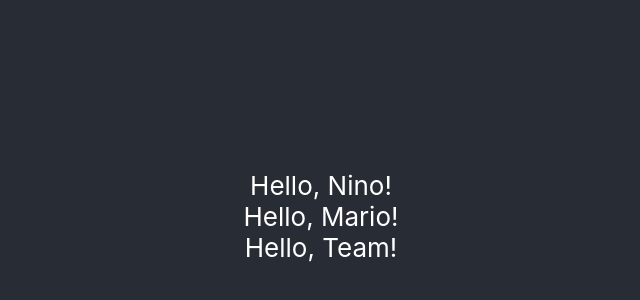
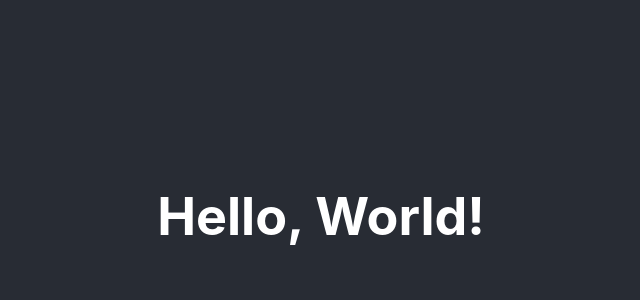
Before and after one commit to Raccoon6650/Develhope-React, a React (Create React App) app in the folder esercizi_develhope/: page / in a window 1280 px wide. Shown: the part 184-484 px from the top of the page, without its empty margins (319-959 px from the left). Built offline with nearby package versions, Linux system fonts and the light colour scheme.

Commit message:
Esercizio svolto

```diff
--- a/esercizi_develhope/src/App.js
+++ b/esercizi_develhope/src/App.js
@@ -6,9 +6,7 @@ function App() {
   return (
     <div className="App">
       <header className="App-header">
-        <Hello name="Nino!"> </Hello>
-        <Hello name="Mario!"> </Hello>
-        <Hello name="Team!"> </Hello>
+        <Hello name="World!"> </Hello>
       </header>
     </div>
   );
--- a/esercizi_develhope/src/components/hello.js
+++ b/esercizi_develhope/src/components/hello.js
@@ -1,7 +1,7 @@
 const Hello = (props) => {
     return(
         <>
-        <hello name={props.name}>Hello, {props.name}</hello>
+        <hello name={props.name}> <h1> Hello, {props.name} </h1></hello>
         </>
     );
 }
```
